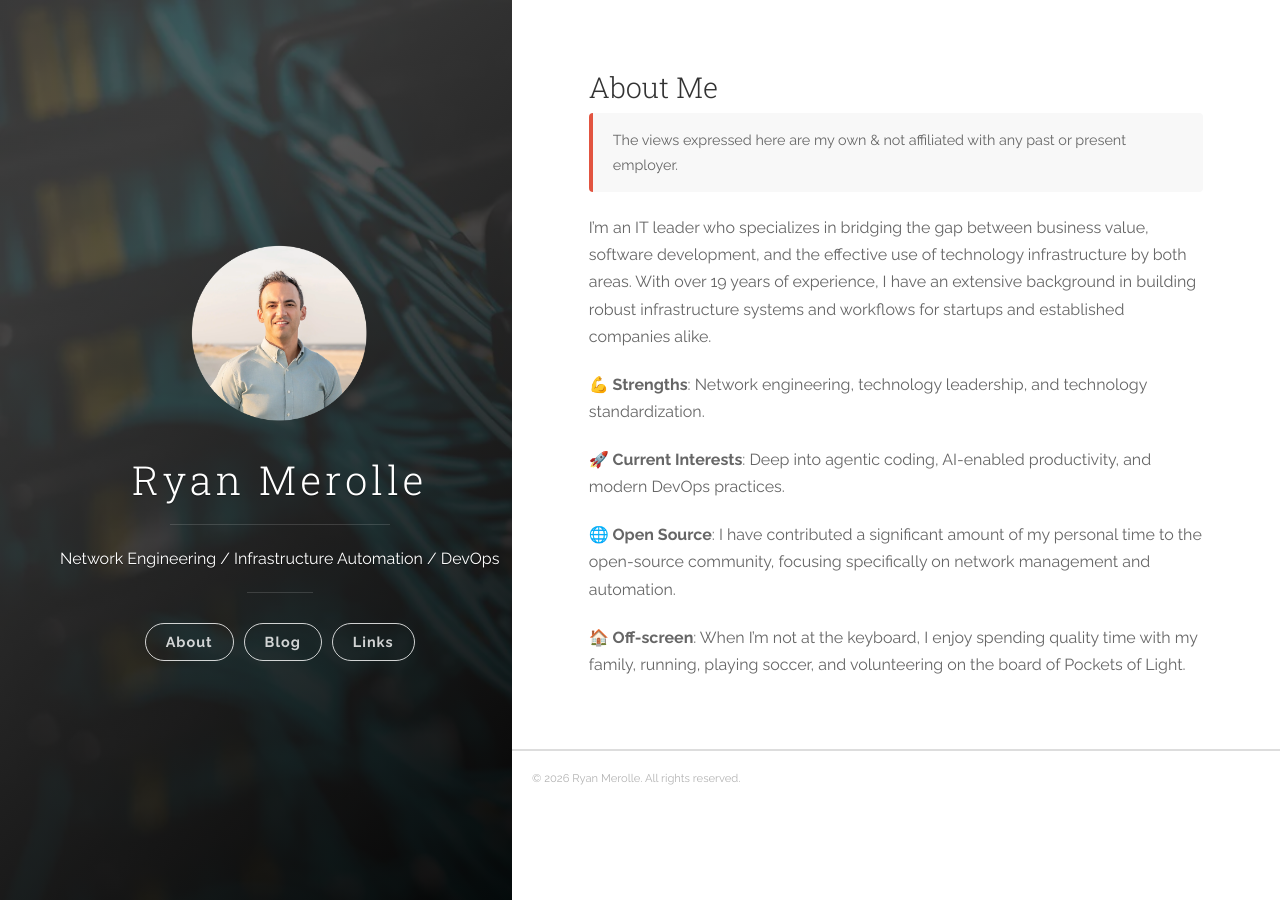
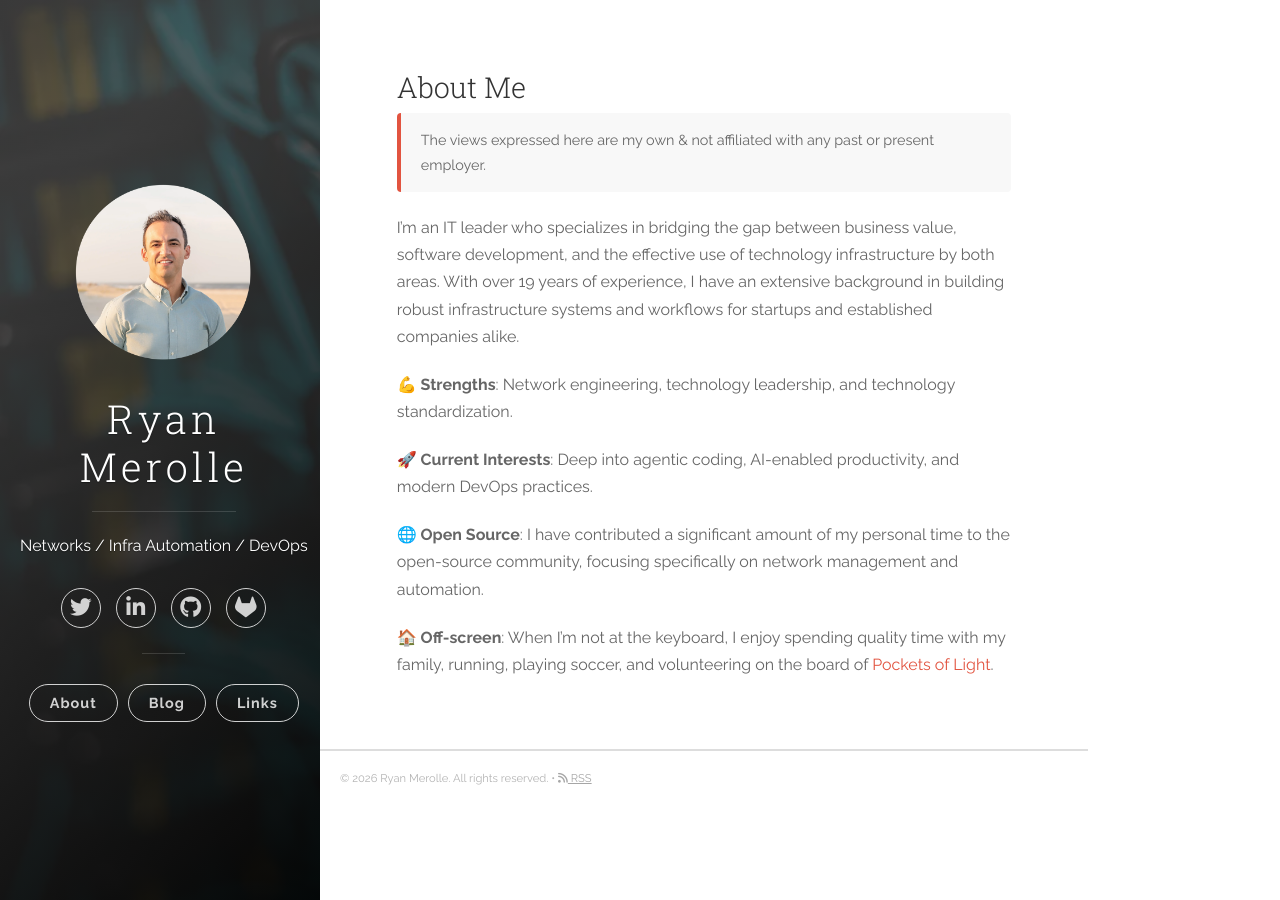
Before and after one commit to ryanmerolle/ryanmerolle.github.io, a Jekyll site: the page built from _pages/about.md, in a window 1280 px wide. Built offline with Jekyll 4.4.1, drawn with Linux system fonts in a browser that asks for light colours.

Commit message:
tweak content

```diff
--- a/_config.yml
+++ b/_config.yml
@@ -1,7 +1,7 @@
 ---
 # Site settings
 title: "Ryan Merolle"
-description: "Network Engineering / Infrastructure Automation / DevOps"
+description: "Networks / Infra Automation / DevOps"
 url: "https://www.merolle.net"
 image:
   path: "/images/favicons/favicon-194x194.png"
--- a/_includes/footer.html
+++ b/_includes/footer.html
@@ -1,5 +1,5 @@
 <footer class="footer">
-  <span class="footer__copyright">&copy; {{ site.time | date: '%Y' }} {{ site.author.name }}. All rights reserved.</span>
+  <span class="footer__copyright">&copy; {{ site.time | date: '%Y' }} {{ site.author.name }}. All rights reserved. &bull; <a href="{{ site.baseurl }}/feed.xml" title="RSS Feed"><i class="fa-solid fa-rss"></i> RSS</a></span>
 </footer>
 
 <script type="text/javascript" src="{{ site.baseurl }}/js/main.js?{{ site.time | date: '%s' }}"></script>
--- a/_includes/header.html
+++ b/_includes/header.html
@@ -54,14 +54,6 @@
               {% endif %}
             {% endfor %}
 
-            <!-- RSS -->
-            <li class="navigation__item">
-              <a href="{{ site.baseurl }}/feed.xml" title="Subscribe" target="_blank" rel="noopener noreferrer">
-                <i class="fa-solid fa-rss"></i>
-                <span class="label">RSS</span>
-              </a>
-            </li>
-
           </ul>
         </nav>
 
--- a/_pages/about.md
+++ b/_pages/about.md
@@ -18,4 +18,4 @@ I’m an IT leader who specializes in bridging the gap between business value, s
 
 **🌐 Open Source**: I have contributed a significant amount of my personal time to the open-source community, focusing specifically on network management and automation.
 
-**🏠 Off-screen**: When I'm not at the keyboard, I enjoy spending quality time with my family, running, playing soccer, and volunteering on the board of Pockets of Light.
+**🏠 Off-screen**: When I'm not at the keyboard, I enjoy spending quality time with my family, running, playing soccer, and volunteering on the board of [Pockets of Light](https://www.pocketsoflight.org).
--- a/_sass/_layout.scss
+++ b/_sass/_layout.scss
@@ -19,7 +19,7 @@
   z-index:    800;
   width:      var(--content-width);
   max-width:  var(--content-max-width);
-  margin-left: 40%;
+  margin-left: 25%;
 }
 
 .content-wrapper__inner {
@@ -69,17 +69,14 @@ hr { border: none; }
   max-width:  100%;
   height:     100%;
   background: url(../images/background-cover.webp) top left no-repeat #666666;
-  background-size: cover;
+  background-size:       cover;
+  background-attachment: fixed;
   transition: var(--transition-panel);
 }
 
 .panel-cover--collapsed {
   width:     var(--panel-collapse-width);
   max-width: var(--panel-collapse-max);
-
-  .navigation--social {
-    display: none;
-  }
 }
 
 .panel-cover--overlay {
@@ -130,7 +127,7 @@ hr { border: none; }
   vertical-align: middle;
   position:       relative;
   z-index:        800;
-  padding:        0 60px;
+  padding:        0 20px;
 }
 
 .panel-main__content {
@@ -166,7 +163,7 @@ hr { border: none; }
 // ---------------------------------------------------------------------------
 @media all and (min-width: #{$bp-wide}) {
   .content-wrapper {
-    margin-left: 530px;
+    margin-left: 380px;
   }
 }
 
@@ -216,6 +213,8 @@ hr { border: none; }
   }
 
   .panel-cover__divider--secondary { display: none; }
+
+  .cover-navigation.navigation--social { display: none; }
 
   .panel-cover {
     width:               100%;
--- a/_sass/_variables.scss
+++ b/_sass/_variables.scss
@@ -45,8 +45,8 @@
   // Layout
   --content-width:    60%;
   --content-max-width:800px;
-  --panel-collapse-width: 40%;
-  --panel-collapse-max:   530px;
+  --panel-collapse-width: 25%;
+  --panel-collapse-max:   380px;
   --container-width:  940px;
   --mobile-bar-height:42px;
 
```
